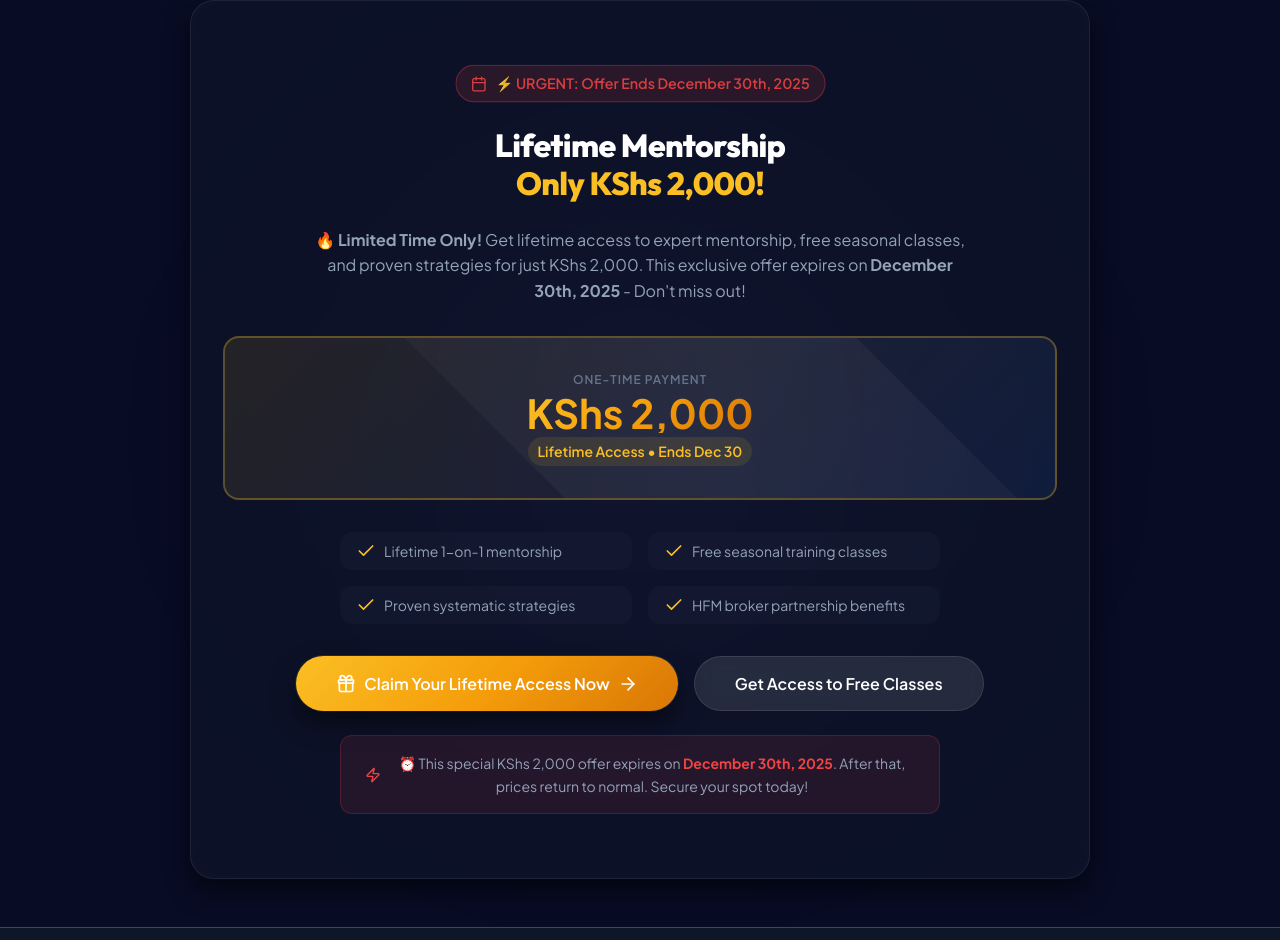
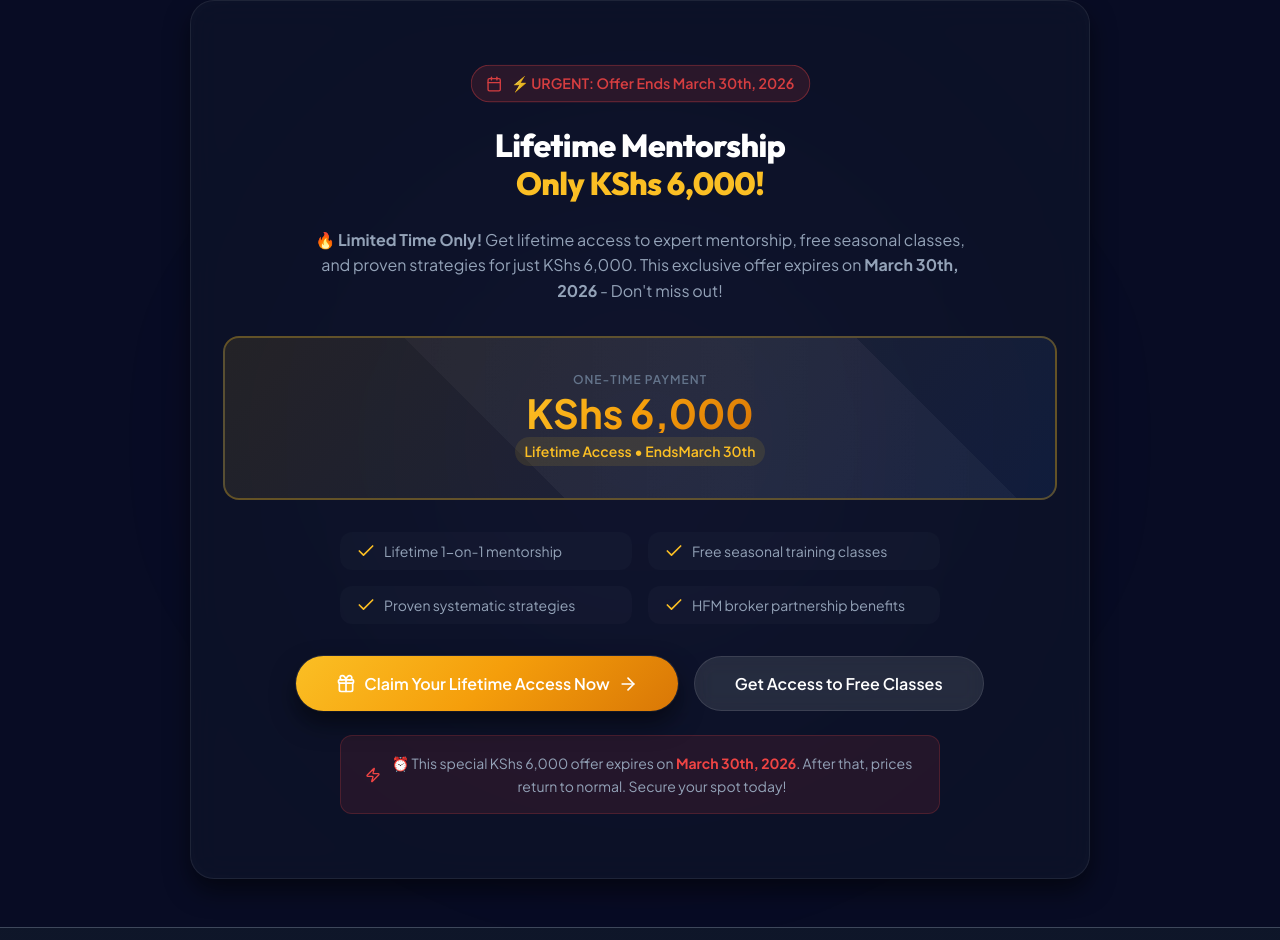
Before and after one commit to MorningstarEnterprises/Morningstar, a React (Vite) app: page / in a window 1280 px wide. Shown: the part 5611-6551 px from the top of the page. Built offline with nearby package versions, Linux system fonts and the light colour scheme.

Commit message:
update pricing

```diff
--- a/src/components/CallToAction.tsx
+++ b/src/components/CallToAction.tsx
@@ -7,7 +7,7 @@ const CallToAction = () => {
     const [isModalOpen, setIsModalOpen] = useState(false);
 
     const handleModalSubmit = (answers: { question1: string; question2: string }) => {
-        const message = `Hi, I want to join the Lifetime Mentorship Program (KShs 2,000 offer).\\n\\nExperience Level: ${answers.question1}\\nPrimary Goal: ${answers.question2}\\n\\nPlease confirm my enrollment.`;
+        const message = `Hi, I want to join the Lifetime Mentorship Program (KShs 6,000 offer).\\n\\nExperience Level: ${answers.question1}\\nPrimary Goal: ${answers.question2}\\n\\nPlease confirm my enrollment.`;
 
         window.open(`https://wa.me/254769879268?text=${encodeURIComponent(message)}`, '_blank');
         setIsModalOpen(false);
@@ -19,24 +19,24 @@ const CallToAction = () => {
                 <div className="cta-content glass">
                     <div className="cta-badge">
                         <Calendar size={16} />
-                        <span>⚡ URGENT: Offer Ends December 30th, 2025</span>
+                        <span>⚡ URGENT: Offer Ends March 30th, 2026</span>
                     </div>
 
                     <h2 className="cta-title">
                         Lifetime Mentorship<br />
-                        <span className="text-gold">Only KShs 2,000!</span>
+                        <span className="text-gold">Only KShs 6,000!</span>
                     </h2>
                     <p className="cta-subtitle">
                         🔥 <strong>Limited Time Only!</strong> Get lifetime access to expert mentorship,
-                        free seasonal classes, and proven strategies for just KShs 2,000.
-                        This exclusive offer expires on <strong>December 30th, 2025</strong> - Don't miss out!
+                        free seasonal classes, and proven strategies for just KShs 6,000.
+                        This exclusive offer expires on <strong>March 30th, 2026</strong> - Don't miss out!
                     </p>
 
                     <div className="cta-offer-box">
                         <div className="offer-price">
                             <span className="price-label">One-Time Payment</span>
-                            <span className="price-amount">KShs 2,000</span>
-                            <span className="price-note">Lifetime Access • Ends Dec 30</span>
+                            <span className="price-amount">KShs 6,000</span>
+                            <span className="price-note">Lifetime Access • EndsMarch 30th</span>
                         </div>
                     </div>
 
@@ -80,7 +80,7 @@ const CallToAction = () => {
 
                     <p className="cta-countdown">
                         <Zap size={16} />
-                        <span>⏰ This special KShs 2,000 offer expires on <strong>December 30th, 2025</strong>. After that, prices return to normal. Secure your spot today!</span>
+                        <span>⏰ This special KShs 6,000 offer expires on <strong>March 30th, 2026</strong>. After that, prices return to normal. Secure your spot today!</span>
                     </p>
                 </div>
             </div>
```
Also changed, not shown: 1 other file (tests, documents, lock files or other folders).
